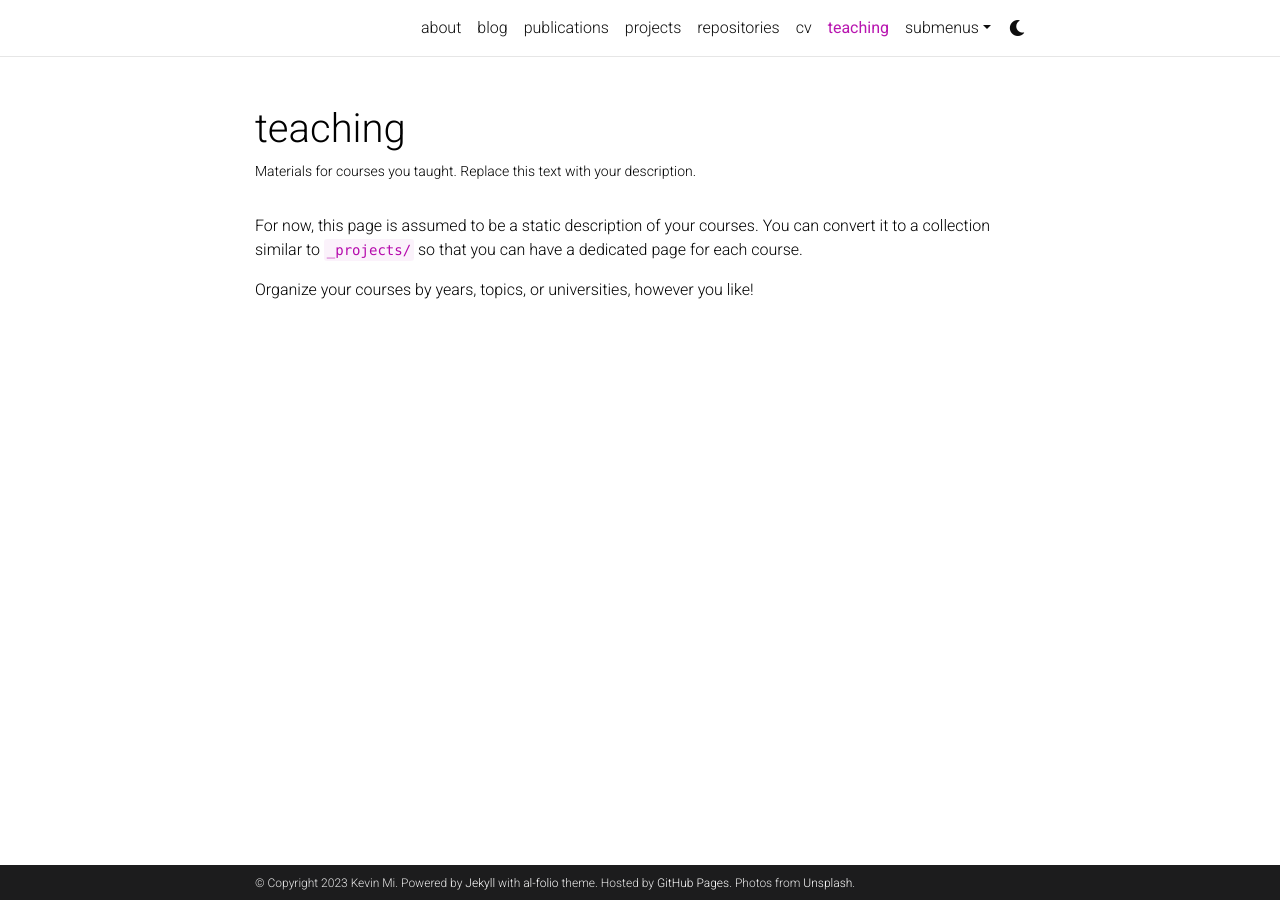
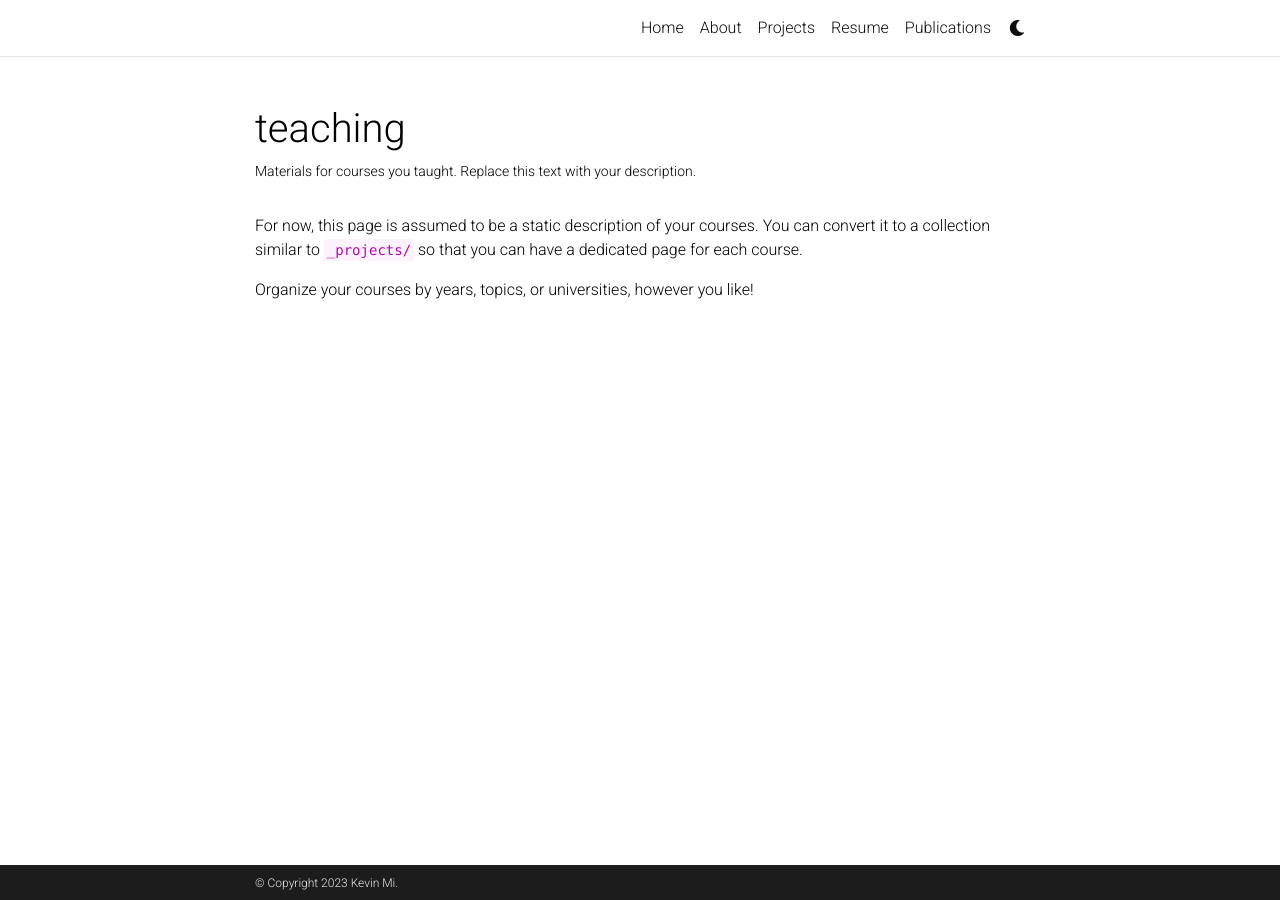
Before and after one commit to mikevin920/Kevin_Personal_Website, a Jekyll site: the page built from _pages/teaching.md, in a window 1280 px wide. Built offline with Jekyll 4.4.1, drawn with Linux system fonts in a browser that asks for light colours; comment, search, counter and statistics services are not loaded; a style sheet for code colours, icons or effects is not loaded.

Commit message:
Changed Layout

```diff
--- a/Gemfile
+++ b/Gemfile
@@ -13,7 +13,6 @@ group :jekyll_plugins do
     gem 'jekyll-scholar'
     gem 'jekyll-sitemap'
     gem 'jekyll-toc'
-    # gem 'jekyll-twitter-plugin'
     gem 'jemoji'
     gem 'mini_racer'
     gem 'unicode_utils'
--- a/_config.yml
+++ b/_config.yml
@@ -10,9 +10,7 @@ email: kevin.mi@mail.utoronto.ca
 description: > # the ">" symbol means to ignore newlines until "footer_text:"
   A simple, whitespace theme for academics. Based on [*folio](https://github.com/bogoli/-folio) design.
 footer_text: >
-  Powered by <a href="https://jekyllrb.com/" target="_blank">Jekyll</a> with <a href="https://github.com/alshedivat/al-folio">al-folio</a> theme.
-  Hosted by <a href="https://pages.github.com/" target="_blank">GitHub Pages</a>.
-  Photos from <a href="https://unsplash.com" target="_blank">Unsplash</a>.
+
 keywords: jekyll, jekyll-theme, academic-website, portfolio-website  # add your own keywords or leave empty
 
 lang: en # the language of your site (for example: en, fr, cn, ru, etc.)
@@ -71,11 +69,11 @@ og_image: # The site-wide (default for all links) Open Graph preview image
 # Social integration
 # -----------------------------------------------------------------------------
 
-github_username: # your GitHub user name
+github_username: mikevin920 # your GitHub user name
 gitlab_username: # your GitLab user name
 twitter_username: # your Twitter handle
 mastodon_username: # your mastodon instance+username in the format instance.tld/@username
-linkedin_username: # your LinkedIn user name
+linkedin_username: kevin-mi-aba5151a1 # your LinkedIn user name
 telegram_username: # your Telegram user name
 scholar_userid: # your Google Scholar ID
 semanticscholar_id: # your Semantic Scholar ID
@@ -227,8 +225,9 @@ plugins:
   - jekyll/scholar
   - jekyll-sitemap
   - jekyll-toc
+  - jemoji
   # - jekyll-twitter-plugin
-  - jemoji
+
 
 # Sitemap settings
 defaults:
--- a/_includes/header.html
+++ b/_includes/header.html
@@ -4,7 +4,6 @@
   <!-- Nav Bar -->
   <nav id="navbar" class="navbar navbar-light navbar-expand-sm {% if site.navbar_fixed %}fixed-top{% else %}sticky-top{% endif %}">
     <div class="container">
-          {% if page.permalink != '/' -%}
       <a class="navbar-brand title font-weight-lighter" href="{{ site.baseurl }}/">
         {%- if site.title == "blank" -%}
           {%- if site.first_name -%}
@@ -20,12 +19,7 @@
           {{- site.title -}}
         {%- endif -%}
       </a>
-          {%- elsif site.enable_navbar_social -%}
-          <!-- Social Icons -->
-          <div class="navbar-brand social">
-            {% include social.html %}
-          </div>
-          {% endif %}
+
       <!-- Navbar Toggle -->
       <button class="navbar-toggler collapsed ml-auto" type="button" data-toggle="collapse" data-target="#navbarNav" aria-controls="navbarNav" aria-expanded="false" aria-label="Toggle navigation">
         <span class="sr-only">Toggle navigation</span>
@@ -38,62 +32,57 @@
         <ul class="navbar-nav ml-auto flex-nowrap">
 
           {%- for page in site.pages -%}
-                {% if page.permalink == '/' %}
+            {% if page.permalink == '/about/' %}
               {% assign about_title = page.title %}
             {% endif %}
           {% endfor %}
 
-              <!-- About -->
-              <li class="nav-item {% if page.permalink == '/' %}active{% endif %}">
-                <a class="nav-link" href="{{ '/' | relative_url }}">{{ about_title }}
-                  {%- if page.permalink == '/' -%}
+          <!-- Misc -->
+          <li class="nav-item {% if page.url contains 'misc' %}active{% endif %}">
+            <a class="nav-link" href="{{ '/index/' | relative_url }}">Home
+              {%- if page.url contains 'misc' -%}
               <span class="sr-only">(current)</span>
               {%- endif -%}
             </a>
           </li>
-              {% if site.blog_nav_title %}
-              <!-- Blog -->
-              <li class="nav-item {% if page.url contains 'blog' %}active{% endif %}">
-                <a class="nav-link" href="{{ '/blog/' | relative_url }}">{{ site.blog_nav_title }}
-                  {%- if page.url contains 'blog' -%}
+
+          <!-- About -->
+          <li class="nav-item {% if page.permalink == '/about/' %}active{% endif %}">
+            <a class="nav-link" href="{{ '/about/' | relative_url }}">About
+              {%- if page.permalink == '/about/' -%}
               <span class="sr-only">(current)</span>
               {%- endif -%}
             </a>
           </li>
-              {%- endif %}
 
-              <!-- Other pages -->
-              {%- assign sorted_pages = site.pages | sort: "nav_order" -%}
-              {%- for p in sorted_pages -%}
-              {%- if p.nav and p.autogen == nil -%}
-              {%- if p.dropdown %}
-              <li class="nav-item dropdown {% if page.title == p.title %}active{% endif %}">
-                <a class="nav-link dropdown-toggle" href="#" id="navbarDropdown" role="button" data-toggle="dropdown" aria-haspopup="true" aria-expanded="false">{{ p.title }}
-                  {%- if page.title == p.title -%}
-                  <span class="sr-only">(current)</span>
-                  {%- endif -%}
-                </a>
-                <div class="dropdown-menu dropdown-menu-right" aria-labelledby="navbarDropdown">
-                  {%- for child in p.children -%}
-                  {%- if child.title == 'divider' %}
-                  <div class="dropdown-divider"></div>
-                  {%- else %}
-                  <a class="dropdown-item" href="{{ child.permalink | relative_url }}">{{ child.title }}</a>
-                  {%- endif -%}
-                  {% endfor %}
-                </div>
-              </li>
-              {%- else %}
-              <li class="nav-item {% if page.title == p.title %}active{% endif %}">
-                <a class="nav-link" href="{{ p.url | relative_url }}">{{ p.title }}
-                  {%- if page.title == p.title -%}
+
+          <!-- Projects -->
+          <li class="nav-item {% if page.url contains 'projects' %}active{% endif %}">
+            <a class="nav-link" href="{{ '/projects/' | relative_url }}">Projects
+              {%- if page.url contains 'projects' -%}
               <span class="sr-only">(current)</span>
               {%- endif -%}
             </a>
           </li>
+
+          <!-- CV -->
+          <li class="nav-item {% if page.url contains 'cv' %}active{% endif %}">
+            <a class="nav-link" href="{{ '/cv/' | relative_url }}">Resume
+              {%- if page.url contains 'cv' -%}
+              <span class="sr-only">(current)</span>
               {%- endif -%}
+            </a>
+          </li>
+
+          <!-- Publications -->
+          <li class="nav-item {% if page.url contains 'publications' %}active{% endif %}">
+            <a class="nav-link" href="{{ '/publications/' | relative_url }}">Publications
+              {%- if page.url contains 'publications' -%}
+              <span class="sr-only">(current)</span>
               {%- endif -%}
-              {% endfor -%}
+            </a>
+          </li>
+
           {%- if site.enable_darkmode %}
 
           <!-- Toogle theme mode -->
@@ -108,12 +97,4 @@
       </div>
     </div>
   </nav>
-{% if site.enable_progressbar %}
-      <!-- Scrolling Progress Bar -->
-      <progress id="progress" value="0">
-        <div class="progress-container">
-          <span class="progress-bar"></span>
-        </div>
-      </progress>
-{%- endif %}
 </header>
```
Also changed, not shown: _layouts/about.html (+0 -31 lines), _layouts/index.html (added, +113 -0 lines), _pages/about.md (+2 -2 lines), _pages/index.md (added, +5 -0 lines). Lines whose indentation alone changed are shown as unchanged.
